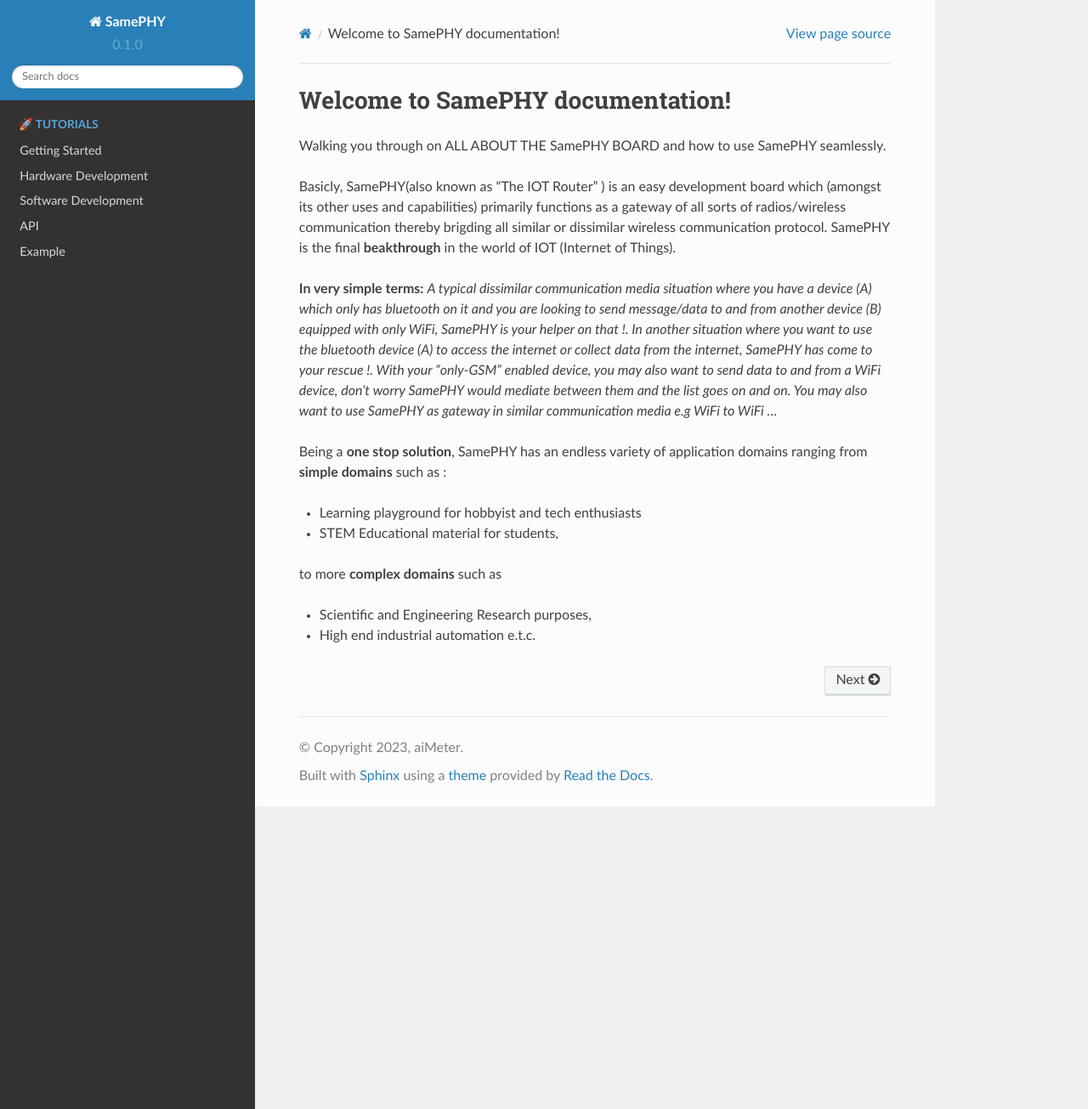
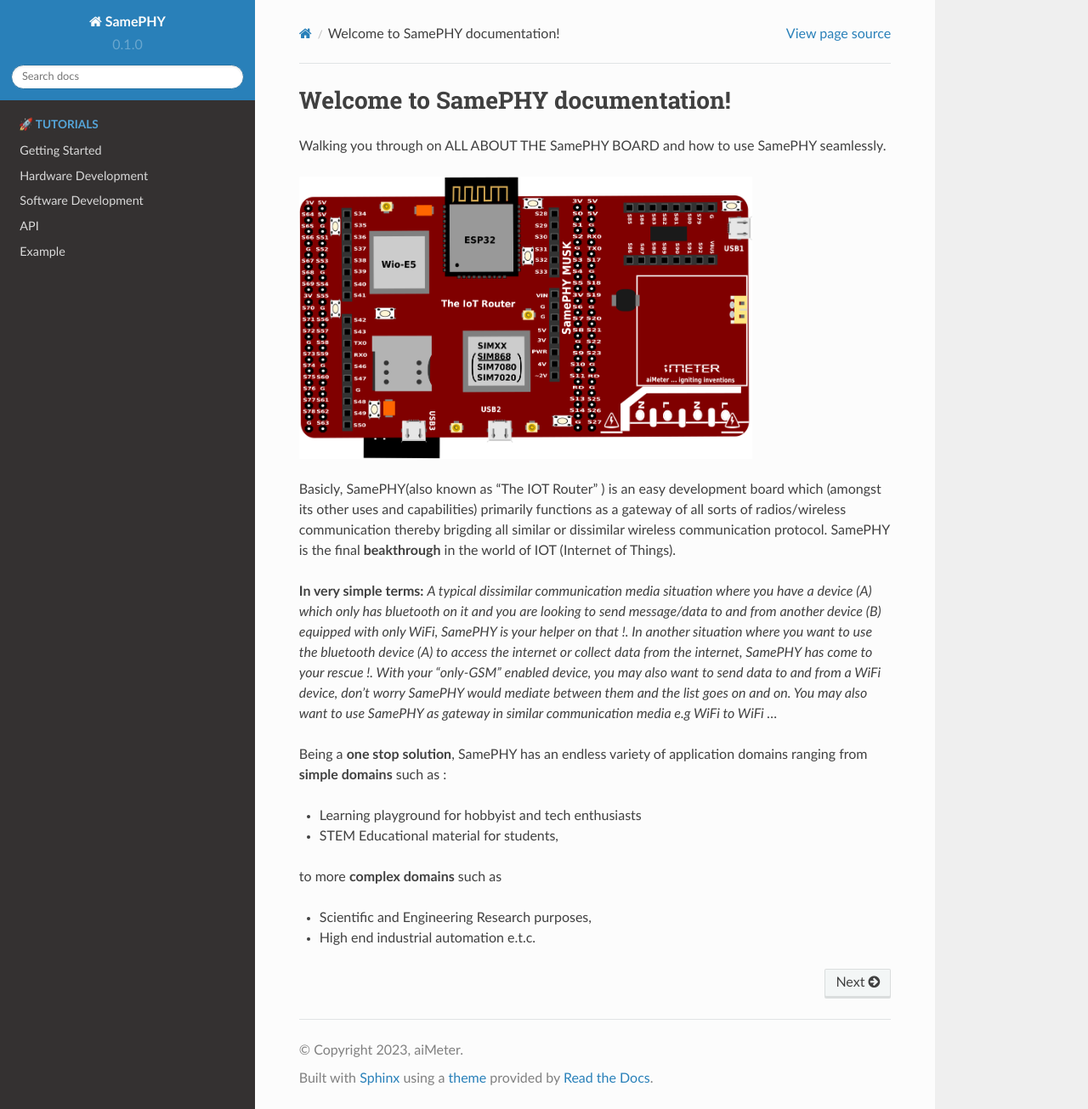
Before and after one commit to petchu99/bookish-waddle, a Sphinx documentation site: the page built from docs/source/index.rst, in a window 1280 px wide and 1305 px high. Shown: the whole window at 85% size. Built offline with Sphinx 7.4.7 and the Read the Docs theme 2.0.0, drawn with Linux system fonts in a browser that asks for light colours.

Commit message:
Update index.rst

```diff
--- a/docs/source/index.rst
+++ b/docs/source/index.rst
@@ -13,8 +13,11 @@
 
 Welcome to SamePHY documentation!
 ===================================
+Walking you through on ALL ABOUT THE SamePHY BOARD and how to use SamePHY seamlessly.
 
-Walking you through on ALL ABOUT THE SamePHY BOARD and how to use SamePHY seamlessly.
+.. image:: images/SampPHY_MUSK.png
+   :width: 400pt
+
 
 Basicly, SamePHY(also known as "The IOT Router" ) is an easy development board which (amongst its other uses and capabilities) primarily functions as a gateway of all sorts of radios/wireless communication thereby brigding all similar or dissimilar wireless communication protocol. SamePHY is the final **beakthrough** in the world of IOT (Internet of Things).
 
```
